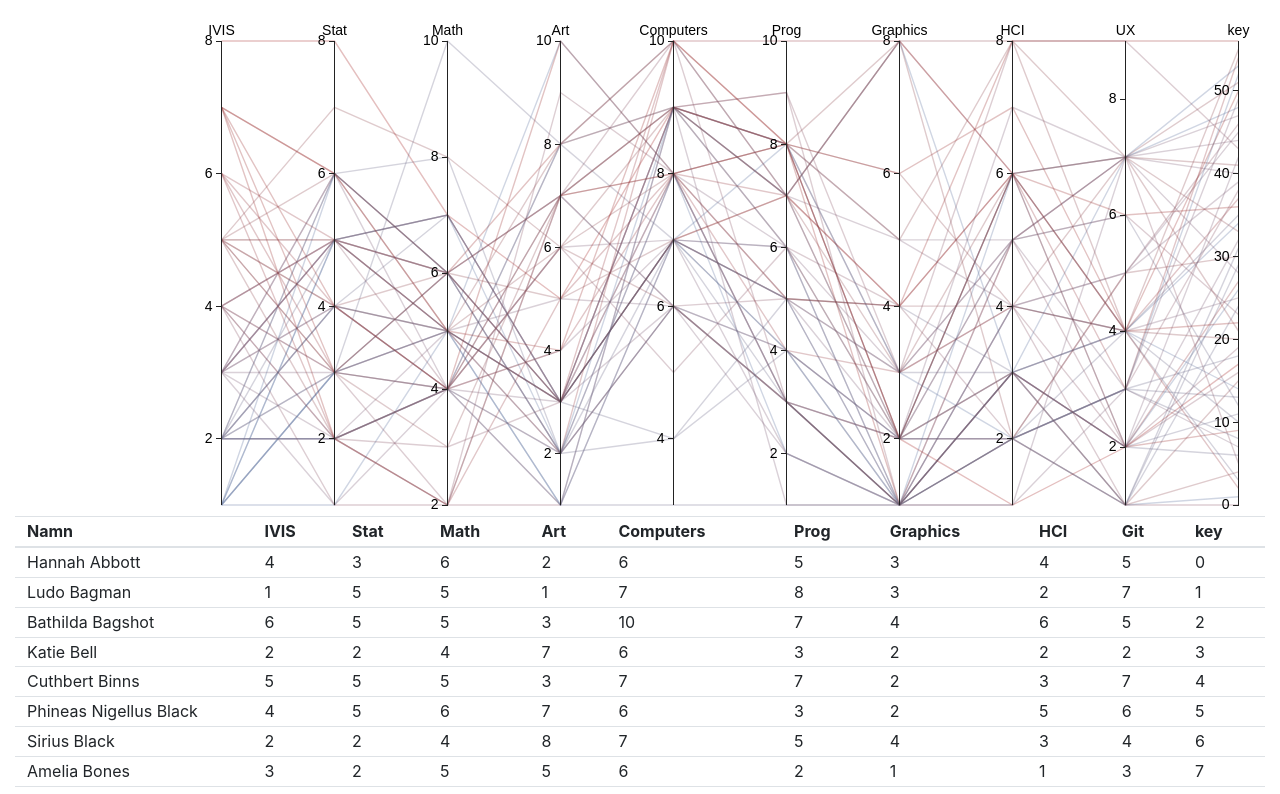
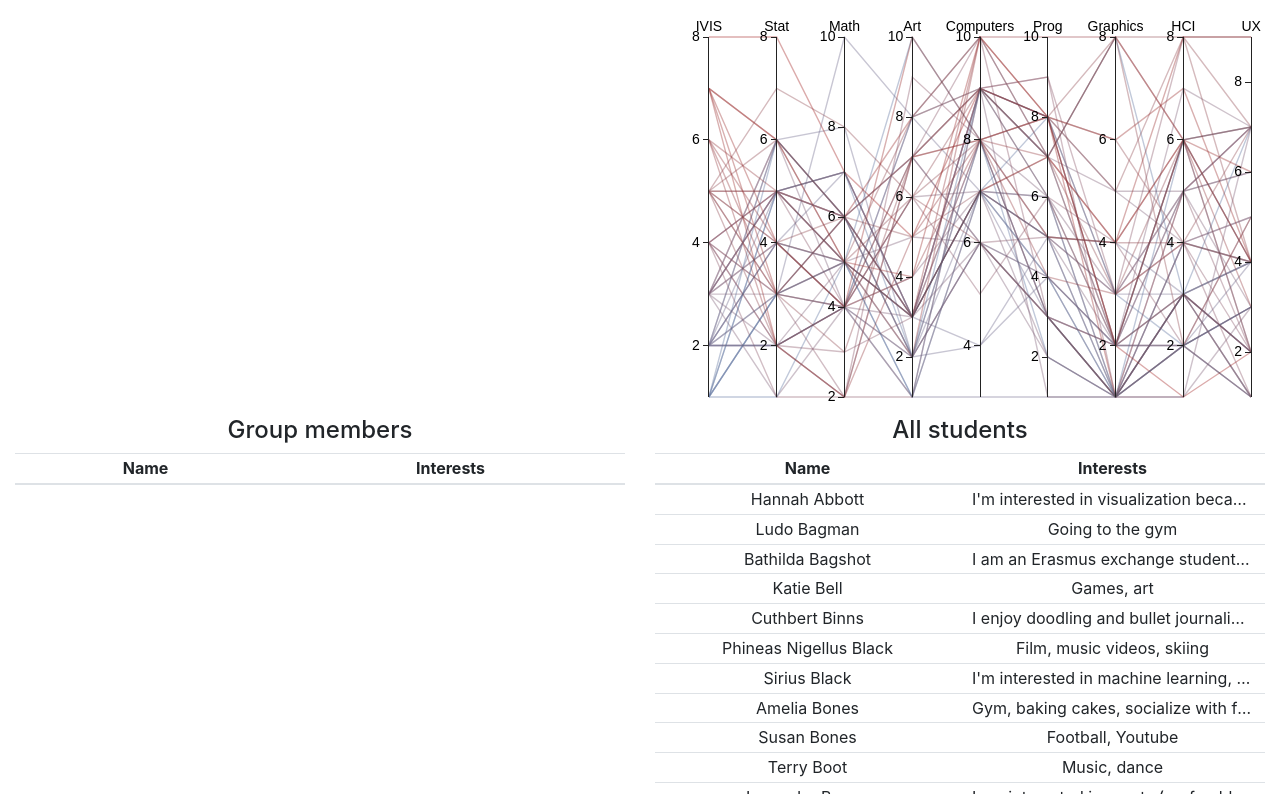
Before and after one commit to JonatanLindstrom/InfoVis-Pro1, a plain HTML site: page Project1/index.html in a window 1280 px wide. Shown: the part 54-848 px from the top of the page. Drawn offline with nearby package versions, Linux system fonts and the light colour scheme.

Commit message:
GroupSelection into a second table.

```diff
--- a/Project1/dataset.csv
+++ b/Project1/dataset.csv
@@ -1,4 +1,4 @@
-Namn,Major,Degree,Interests,Goals,IVIS,Stat,Math,Art,Computers,Prog,Graphics,HCI,UX,Communication,Collab,Git
+Name,Major,Degree,Interests,Goals,IVIS,Stat,Math,Art,Computers,Prog,Graphics,HCI,UX,Communication,Collab,Git
 Hannah Abbott ,Computer Science,Bachelor in Science,"I'm interested in visualization because it allows us to gain insight from complex and large data sets. I like skiing, hiking, and music.",Be able to tell a story through data driven document.,4,3,6,2,6,5,3,4,1,4,3,5
 Ludo Bagman ,Machine Learning,Master in Science,Going to the gym,I wish to learn and be proficient at relevant and useful visualization tools and methods in order to be able to create vizualisations in projects and future work. ,1,5,5,1,7,8,3,2,1,10,8,7
 Bathilda Bagshot ,Engineering Physics,Bachelor in Science,"I am an Erasmus exchange student from Istanbul Technical University. I am studying Engineering Physics but I have a huge interest in programming and data science. I am taking half of my courses in machine learning, data science and artificial intelligence fields. I am familiar with Photoshop and Illustrator, done some poster works with them in the past. I like minimalist designs and making them avant-garde.",Representing data in a meaningful way and making understandable for everyone. Also the methods and concepts for different types of data structres.,6,5,5,3,10,7,4,6,4,10,7,5
--- a/Project1/index.html
+++ b/Project1/index.html
@@ -13,20 +13,27 @@
     </head>
 
     <body>
-        <div id="header" class="jumbotron">
-            <h2>Project 1</h2>
+        <div id="header" class="jumbotron jumbotron-fluid">
+            <h2>Project 1: Group Builder</h2>
         </div>
         <div class="container-fluid">
-            <div class="row">
-                <div id="vis" class="parcoords col-12"></div>
-                <div id="list" class="col-12"></div>
+            <div id="pc" class="row">
+                <div id="groupVis" class="parcoords col-md-6"></div>
+                <div id="vis" class="parcoords col-md-6"></div>
+            </div>
+            <div id="tables" class="row">
+                <div id="groupTable" class="col-md-6">
+                    <h4>Group members</h4>
+                </div>
+                <div id="classTable" class="col-md-6">
+                    <h4>All students</h4>
+                </div>
             </div>
         </div>
 
         <script src="https://maxcdn.bootstrapcdn.com/bootstrap/4.1.3/js/bootstrap.min.js"></script>
         <script src="https://d3js.org/d3.v3.min.js"></script>
         <script src="d3.parcoords.js"></script>
-        <script src="d3.divgrid.js"></script>
 		<script src="vis.js"></script>
     </body>
 </html>
--- a/Project1/style.css
+++ b/Project1/style.css
@@ -1,15 +1,23 @@
-/* Parallel coordinates */
-.parcoords {
-    height: 500px;
-}
-
 /* Jumbotron */
 .jumbotron {
+    text-align: center;
     padding: 0;
 }
 
+/* Parallel coordinates */
+.parcoords {
+    height: 400px;
+}
 
 /* Tables */
+#tables {
+    text-align: center;
+}
+
 .table {
     line-height: 0.3;
 }
+
+.table tr .filtered {
+    display: none;
+}
--- a/Project1/vis.js
+++ b/Project1/vis.js
@@ -1,10 +1,12 @@
 d3.csv('dataset.csv', function(dataset) {
+    //Load data and map it
     var data = d3.entries(dataset).map(function(d) {
         var val = d.value;
         val.key = d.key;
         return val;
     })
 
+    //Create and style parcoords
     var colorScheme = d3.scale.linear()
         .domain([0,8])
         .range(['steelblue', 'brown'])
@@ -14,44 +16,124 @@ d3.csv('dataset.csv', function(dataset) {
 
     var parcoords = d3.parcoords()('#vis')
         .data(data)
-        .hideAxis(['Namn', 'Major', 'Degree', 'Interests', 'Goals', 'Communication', 'Collab', 'Git'])
+        .hideAxis(['Name', 'Major', 'Degree', 'Interests', 'Goals', 'Communication', 'Collab', 'Git', 'key'])
         .color(color)
-        .alpha(0.3)
+        .alpha(0.4)
         .composite('darken')
-        .margin({ top: 24, left: 150, bottom: 12, right: 0 })
+        .margin({ top: 20, left: 20, bottom: 20, right: 10 })
         .mode('queue')
         .render()
         .reorderable()
         .brushMode('1D-axes')
 
-    var table = d3.select('#list').append('table')
+    // var groupcoords = d3.parcoords()('#groupVis')
+    //     .data(groupData)
+    //     .hideAxis(['Name', 'Major', 'Degree', 'Interests', 'Goals', 'Communication', 'Collab', 'Git', 'key'])
+    //     .color(color)
+    //     .alpha(0.4)
+    //     .composite('darken')
+    //     .margin({ top: 20, left: 20, bottom: 20, right: 10 })
+    //     .mode('queue')
+    //     .render()
+    //     .reorderable()
+    //     .brushMode('1D-axes')
+
+    //Create table for the group members (the selected students)
+    var groupTable = d3.select('#groupTable').append('table')
         .attr('class', 'table table-hover')
-    var thead = table.append('thead')
-    var tbody = table.append('tbody')
+    var groupThead = groupTable.append('thead')
+    var groupTbody = groupTable.append('tbody')
 
-    var columns = d3.keys(data[0])
-        columns.splice(1,4)
-        columns.splice(9,3)
+    var groupColumns = d3.keys(data[0]).splice(0,1)
+        groupColumns.push('Interests')
 
-    thead.append('tr')
+        groupThead.append('tr')
         .selectAll('th')
-            .data(columns)
+            .data(groupColumns)
             .enter()
         .append('th')
             .text(function(d) { return d; })
 
-    var rows = tbody.selectAll('tr')
+    var groupRows = groupTbody.selectAll('tr')
+        .data(data)
+        .enter()
+        .append('tr')
+        .attr('style', 'display:none')
+        .on({
+            'mouseover': function(d,i) { parcoords.highlight([data[i]]) },
+            'mouseout': parcoords.unhighlight,
+            'click': function(d,i) {
+                var selected = data.map(function(d) { return data[i].key })
+                groupTbody.selectAll('tr')
+                    .filter(function(d) { return selected.indexOf(d.key) > -1})
+                    .attr('style', 'display:none')
+            }
+        })
+
+    var groupCells = groupRows.selectAll('td')
+        .data(function(row) {
+            return groupColumns.map(function (column) {
+                var cellData = row[column]
+                return {
+                    column: column,
+                    value: cellData }
+            })
+        })
+        .enter()
+        .append('td')
+            .attr('class', 'text-truncate')
+            .attr('style', 'max-width: 150px')
+            .text(function(d) {
+                if  (d.column == 'Interests') {
+                    return null
+                }
+                return d.value
+            })
+            .append('span')
+                .attr('class', 'badge badge-pill badge-warning')
+                .text(function(d) {
+                    if (d.column == 'Interests') {
+                        return data['IVIS']
+                    }
+                    return null
+                })
+
+
+
+    //Create the table for the entire class (all students)
+    var classTable = d3.select('#classTable').append('table')
+        .attr('class', 'table table-hover')
+    var classThead = classTable.append('thead')
+    var classTbody = classTable.append('tbody')
+
+    var classColumns = d3.keys(data[0]).splice(0,1)
+        classColumns.push('Interests')
+
+        classThead.append('tr')
+        .selectAll('th')
+            .data(classColumns)
+            .enter()
+        .append('th')
+            .text(function(d) { return d; })
+
+    var classRows = classTbody.selectAll('tr')
         .data(data)
         .enter()
         .append('tr')
         .on({
             'mouseover': function(d,i) { parcoords.highlight([data[i]]) },
-            'mouseout': parcoords.unhighlight
+            'mouseout': parcoords.unhighlight,
+            'click': function(d,i) {
+                var selected = data.map(function(d) { return data[i].key })
+                groupTbody.selectAll('tr')
+                    .filter(function(d) { return selected.indexOf(d.key) > -1})
+                    .attr('style', 'null')
+            }
         })
 
-    var cells = rows.selectAll('td')
+    var classCells = classRows.selectAll('td')
         .data(function(row) {
-            return columns.map(function (column) {
+            return classColumns.map(function (column) {
                 return { column: column, value: row[column] }
             })
         })
@@ -62,11 +144,18 @@ d3.csv('dataset.csv', function(dataset) {
             .text(function(d) { return d.value })
 
 
+
+    //Filter function for groupTable AND classTable when parcoords is brushed
     parcoords.on('brush', function(items) {
         var selected = items.map(function(d) { return d.key; })
-        tbody.selectAll('tr')
+        classTbody.selectAll('tr')
             .attr('style', 'display: none')
             .filter(function(d) { return selected.indexOf(d.key) > -1 })
             .attr('style', 'null')
+
+        groupTbody.selectAll('tr')
+            .style('opacity', 0.35)
+            .filter(function(d) { return selected.indexOf(d.key) > -1 })
+            .style('opacity', 1)
     })
 })
```
